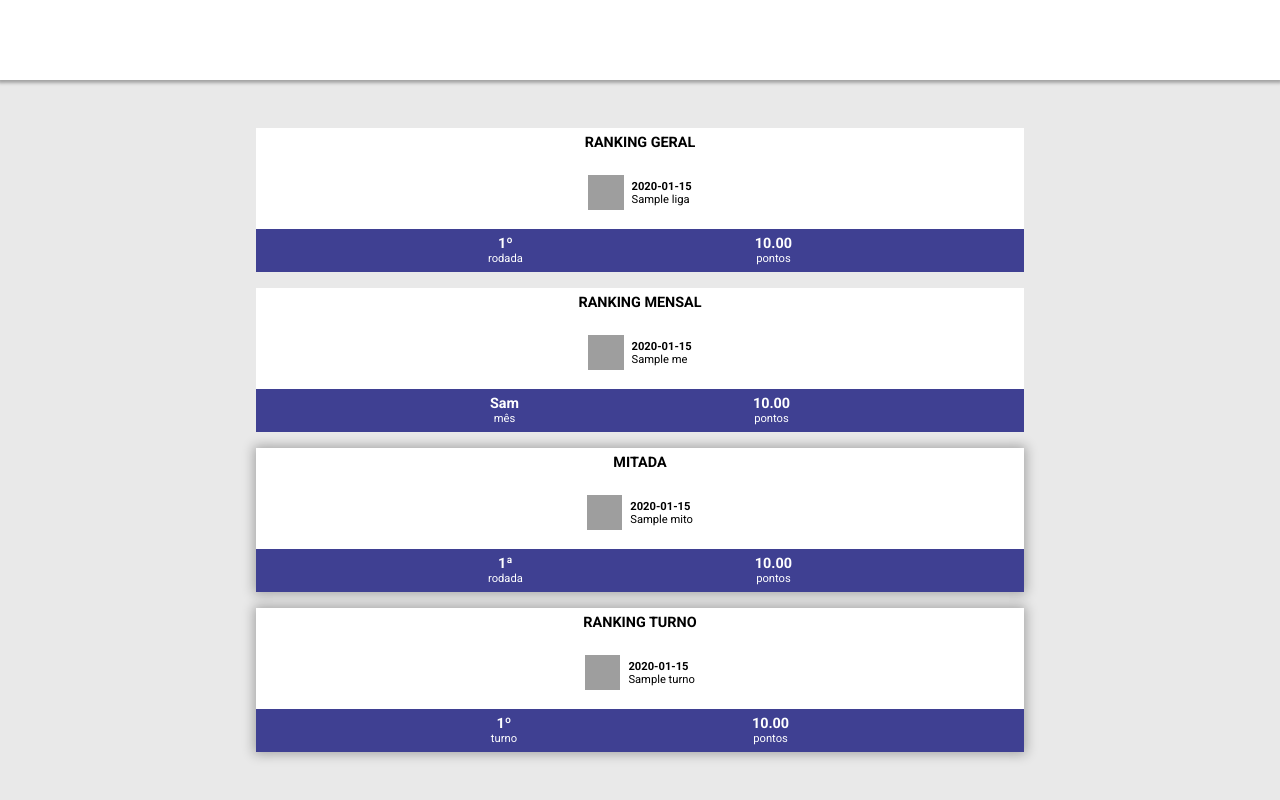
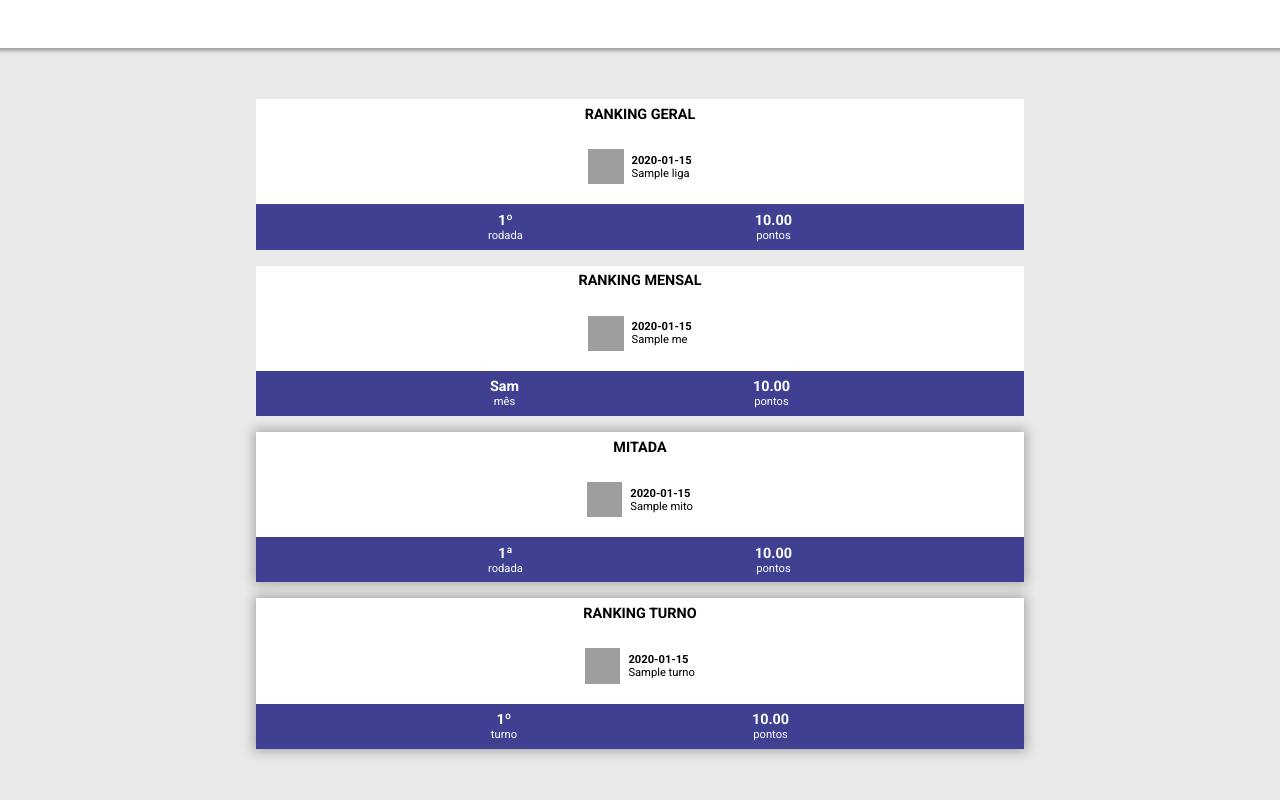
Before and after one commit to weversousa/cartolafcgw, a Flask app: page /dashboard in a window 1280 px wide. Run offline with Flask 2, Linux system fonts and the light colour scheme; tables that the repository leaves empty hold one stand-in row (values such as "Sample post"); grey boxes are pictures that could not be loaded.

Commit message:
alter css

```diff
--- a/cartolafcgw/settings.py
+++ b/cartolafcgw/settings.py
@@ -7,6 +7,7 @@ load_dotenv()
 
 
 def config(app):
-    app.config['SQLALCHEMY_DATABASE_URI'] = getenv('SQLALCHEMY_DATABASE_URI')
+    DATABASE_URL = getenv('DATABASE_URL').replace('s:', 'sql:')
+    app.config['SQLALCHEMY_DATABASE_URI'] = DATABASE_URL
     app.config['SQLALCHEMY_TRACK_MODIFICATIONS'] = False
     app.config['X_GLB_TOKEN'] = getenv('X_GLB_TOKEN')
--- a/cartolafcgw/static/css/global.css
+++ b/cartolafcgw/static/css/global.css
@@ -9,14 +9,14 @@ html, body {
 }
 
 header {
-    height: 10vh;
+    height: 6vh;
     width: 100vw;
     background-color: var(--ligth);
     box-shadow: 0 0.1rem 0.2rem 0.1rem rgba(0, 0, 0, 0.3);
 }
 
 main {
-    height: 90vh;
+    height: 94vh;
     width: 100vw;
 
     display: flex;
```
